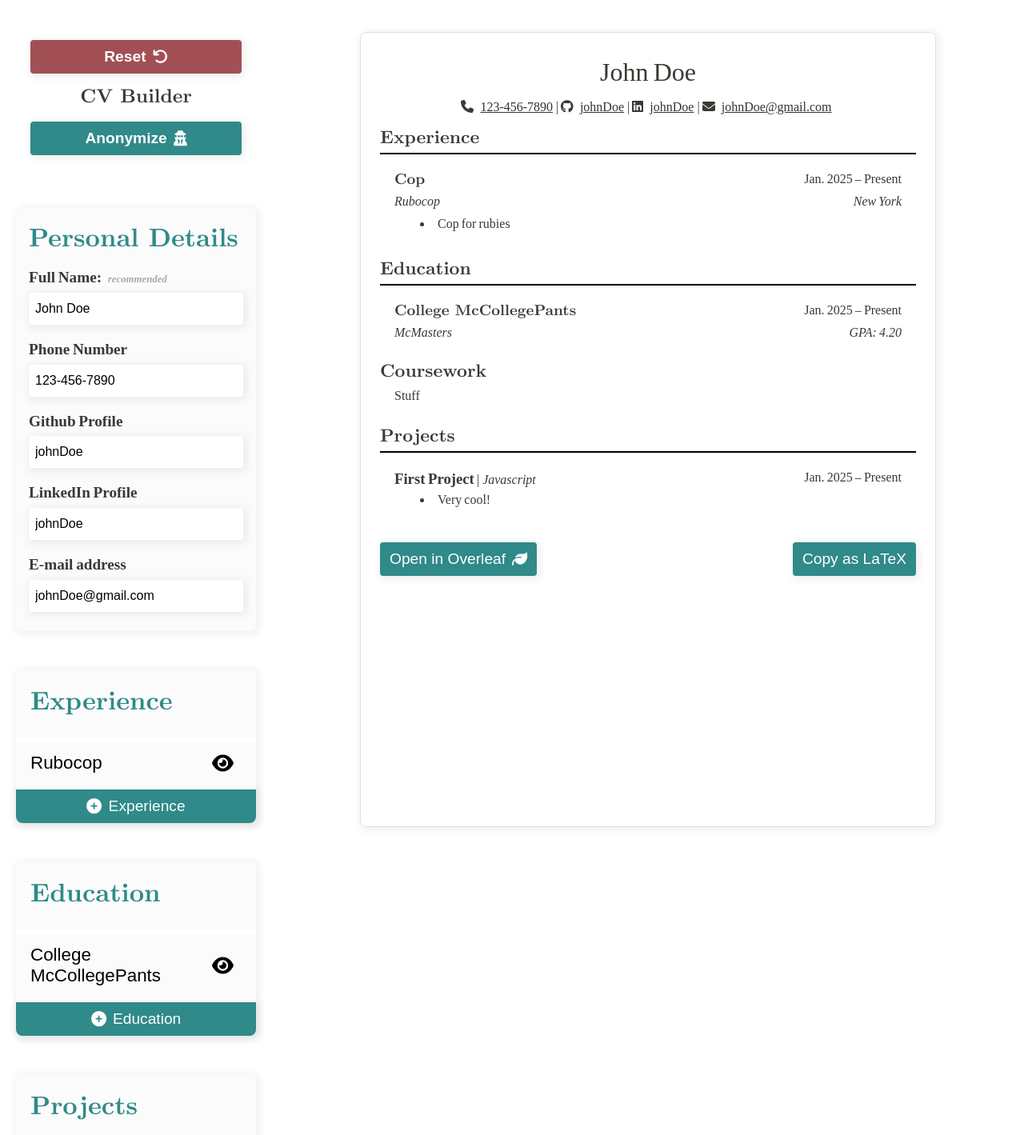
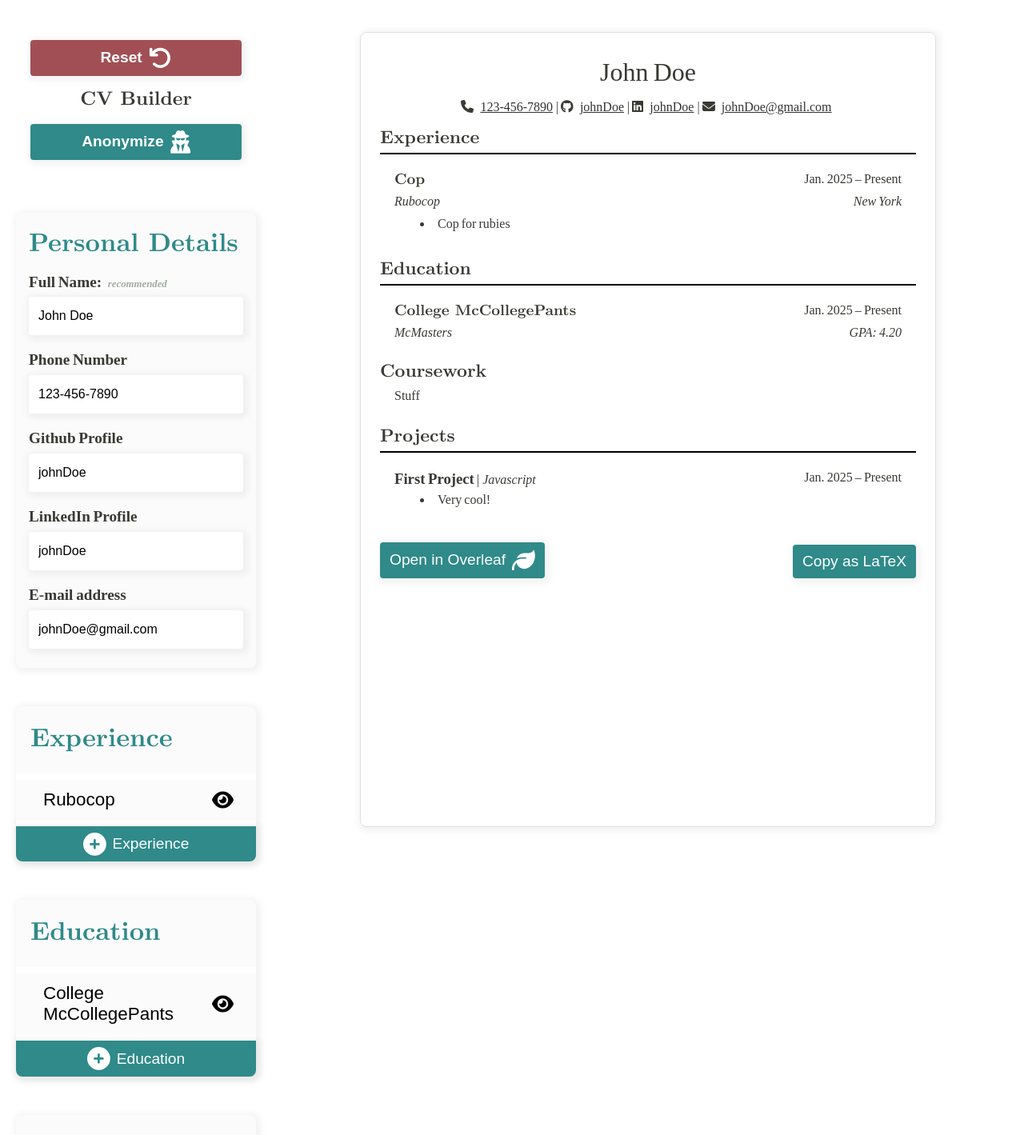
Before and after one commit to gingkapls/cv-application, a React (Vite) app: page / in a window 1280 px wide. Shown: the top 1419 px of the page at 80% size. Built offline with nearby package versions, Linux system fonts and the light colour scheme.

Commit message:
feat(styles): improve icon sizes, add transitions and hover effects

```diff
--- a/src/App.css
+++ b/src/App.css
@@ -65,6 +65,8 @@ input {
   border: none;
   border-radius: var(--control-border-radius);
   background-color: var(--control-bg-color);
+  outline: none;
+  border-bottom: 4px solid transparent;
 }
 
 button {
@@ -81,7 +83,8 @@ body {
   height: 100%;
 }
 
-#root, main {
+#root,
+main {
   display: flex;
   flex-wrap: wrap;
   justify-content: center;
@@ -149,6 +152,24 @@ body {
   text-align: center;
 }
 
+.btn-arrow-container {
+  display: flex;
+  align-items: center;
+  justify-content: center;
+  margin-right: 12px;
+  & .btn-arrow {
+    padding: 8px;
+    border-radius: var(--button-border-radius);
+  }
+}
+
+.btn-arrow,
+.item-hide {
+  &:hover {
+    background-color: var(--active-bg-color);
+  }
+}
+
 .btn-add,
 .btn-save {
   background-color: var(--accent-color);
@@ -182,6 +203,10 @@ body {
   font-size: 1.2rem;
   padding: var(--button-padding);
   box-shadow: var(--subtle-box-shadow);
+
+  &:hover {
+    box-shadow: 4px 4px 12px 2px rgb(0 0 0 / 0.5);
+  }
 }
 
 .btn-reset,
@@ -228,13 +253,15 @@ body {
   flex: 1;
   min-height: 1.5lh;
   justify-content: space-between;
-  padding: 12px 0;
+  border-radius: var(--card-border-radius);
+  padding: 12px 4px;
   font-size: 1.4rem;
   font-weight: 500;
   text-align: left;
 }
 
 .item-hide {
+  border-radius: var(--card-border-radius);
   min-width: 3rem;
   margin-left: 8px;
 }
@@ -267,6 +294,16 @@ form {
     margin-top: 5px;
     width: 100%;
     box-shadow: var(--subtle-box-shadow);
+    border: 4px solid transparent;
+
+    &:focus {
+      border-bottom: 4px solid var(--accent-color);
+      outline: none;
+    }
+
+    &:invalid {
+      border-bottom: 4px solid var(--delete-color);
+    }
   }
 
   & textarea {
@@ -488,4 +525,22 @@ footer {
       transform: scaleY(100%);
     }
   }
+
+  .btn {
+    transition: box-shadow 225ms ease;
+    transition-delay: 100ms;
+
+    &:hover {
+      transition: box-shadow 300ms ease;
+    }
+  }
+
+  input,
+  textarea {
+    transition: border-color 250ms;
+
+    &:focus {
+      transition: border-color 250ms;
+    }
+  }
 }
--- a/src/Components/AnonymizeButton.tsx
+++ b/src/Components/AnonymizeButton.tsx
@@ -19,8 +19,11 @@ function AnonymizeButton({
       aria-label={`${text} CV`}
       title={`${text} CV`}
     >
-    {text}
-      <FontAwesomeIcon icon={isAnonymized ? faUser : faUserSecret} />
+      {text}
+      <FontAwesomeIcon
+        icon={isAnonymized ? faUser : faUserSecret}
+        className='fa-xl'
+      />
     </button>
   );
 }
--- a/src/Components/DetailItem.tsx
+++ b/src/Components/DetailItem.tsx
@@ -3,8 +3,6 @@ import { FontAwesomeIcon } from '@fortawesome/react-fontawesome';
 import {
   faArrowDown,
   faArrowUp,
-  faCircleDown,
-  faCircleUp,
   faEye,
   faEyeSlash,
 } from '@fortawesome/free-solid-svg-icons';
--- a/src/Components/Education.tsx
+++ b/src/Components/Education.tsx
@@ -56,7 +56,7 @@ function Education({ educationDetails, setEducationDetails }: EducationProps) {
         />
       ))}
       <button key='btnAdd' className='btn-add btn' onClick={handleClick}>
-        <FontAwesomeIcon icon={faCirclePlus} />
+        <FontAwesomeIcon icon={faCirclePlus} className='fa-xl' />
         Education
       </button>
     </>
--- a/src/Components/Experience.tsx
+++ b/src/Components/Experience.tsx
@@ -58,7 +58,7 @@ function Experience({
         />
       ))}
       <button key='btnAdd' className='btn-add btn' onClick={handleClick}>
-        <FontAwesomeIcon icon={faCirclePlus} />
+        <FontAwesomeIcon icon={faCirclePlus} className='fa-xl' />
         Experience
       </button>
     </>
--- a/src/Components/Project.tsx
+++ b/src/Components/Project.tsx
@@ -54,7 +54,7 @@ function Project({ projectDetails, setProjectDetails }: ProjectProps) {
         />
       ))}
       <button key='btnAdd' className='btn-add btn' onClick={handleClick}>
-        <FontAwesomeIcon icon={faCirclePlus} />
+        <FontAwesomeIcon icon={faCirclePlus} className='fa-xl' />
         Project
       </button>
     </>
--- a/src/Components/ResetCVButton.tsx
+++ b/src/Components/ResetCVButton.tsx
@@ -45,7 +45,7 @@ function ResetCVButton({
       title='Reset CV'
     >
       Reset
-      <FontAwesomeIcon icon={faUndo} />
+      <FontAwesomeIcon icon={faUndo} className='fa-xl' />
     </button>
   );
 }
--- a/src/Components/TexActions.tsx
+++ b/src/Components/TexActions.tsx
@@ -32,7 +32,7 @@ function TexActions(props: TexActionsProps) {
   return (
     <div className='tex-actions-container btn-container'>
       <button className='btn-open-overleaf btn' onClick={handleOpen}>
-        Open in Overleaf <FontAwesomeIcon icon={faLeaf} />
+        Open in Overleaf <FontAwesomeIcon icon={faLeaf} className='fa-xl' />
       </button>
       <button className='btn-copy-tex btn' onClick={handleCopy}>
         Copy as LaTeX
```
